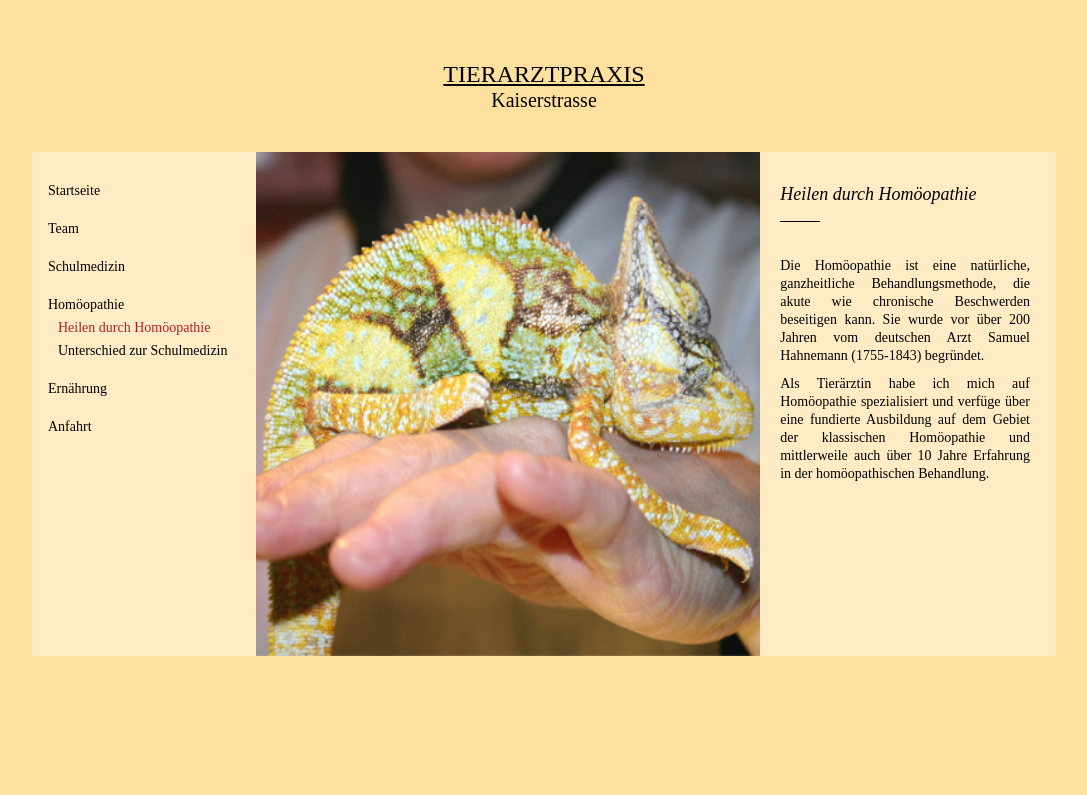
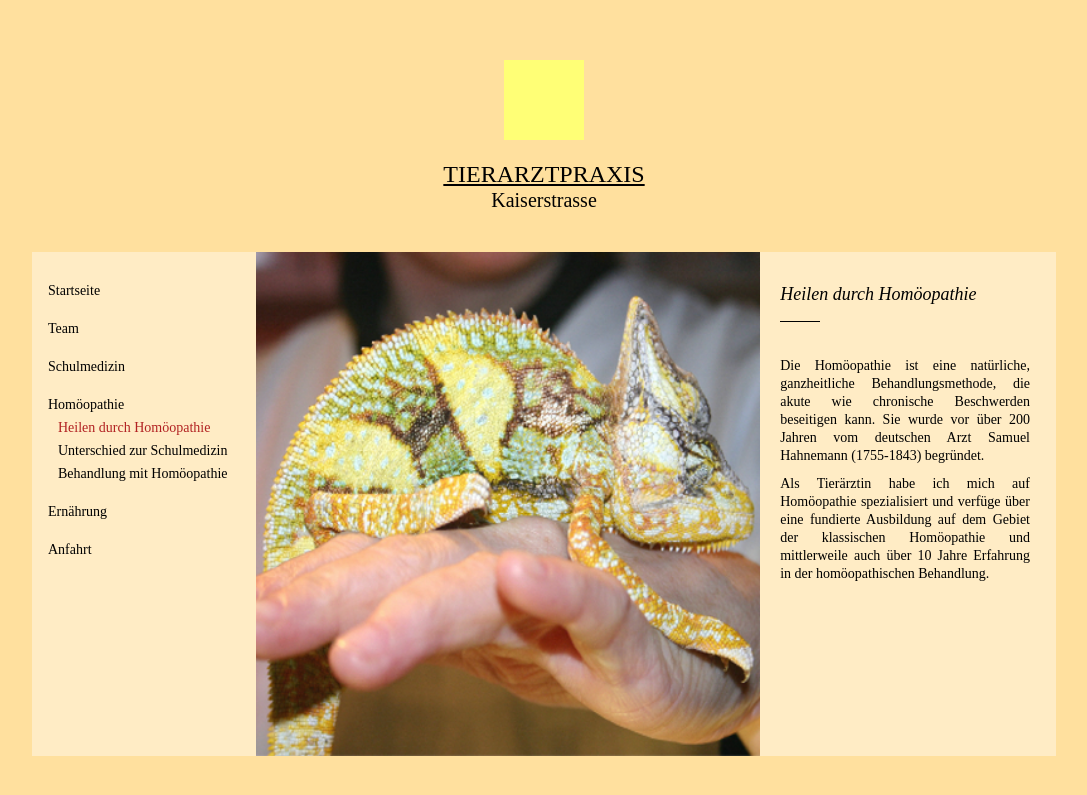
Before and after one commit to richardtraindl/tierarztpraxis-kaiserstrasse.at, a Jekyll site: the page built from homoeopathie.html, in a window 1280 px wide. Shown: the top 795 px of the page, without its empty margins (96-1183 px from the left). Built offline with Jekyll 4.4.1, drawn with Linux system fonts in a browser that asks for light colours.

Commit message:
small chenges

```diff
--- a/_includes/header.html
+++ b/_includes/header.html
@@ -1,5 +1,7 @@
 
 		<header>
+			<img src="img/logo.png">
+
 			<h1>TIERARZTPRAXIS</h1>
 
 			<p>Kaiserstrasse</p>
--- /dev/null
+++ b/_includes/homoeopathie/behandlung.html
@@ -0,0 +1,8 @@
+
+		<h2>Behandlung mit Homöopathie</h2>
+
+		<div class="spacer"><img src="img/horizontal-line.png"></div>
+
+		<p>
+			Die Dauer des Erstgespräches und Untersuchung beträgt etwa 1,5 Stunden und die der Folgegespräche etwa ½ Stunde, daher bitte ich Sie einen Termin zu vereinbaren.
+		</p>
--- a/_includes/homoeopathie/unterschied.html
+++ b/_includes/homoeopathie/unterschied.html
@@ -14,9 +14,3 @@
 			Anhand der berichteten körperlichen Beschwerden und allgemeinen Verhaltensweisen wird die passende Arznei (Einzelmittel) bestimmt.
 			Das Mittel stärkt das Immunsystem, steigert das Allgemeinbefinden und heilt die bestehenden Beschwerden.
 		</p>
-
-		<div class="small-gap"></div>
-
-		<p>
-			Die Dauer des Erstgespräches und Untersuchung beträgt etwa 1,5 Stunden und die der Folgegespräche etwa ½ Stunde, daher bitte ich Sie einen Termin zu vereinbaren.
-		</p>
--- a/_includes/navigation.html
+++ b/_includes/navigation.html
@@ -71,6 +71,12 @@
 						Unterschied zur Schulmedizin
 					</a>
 				</div>
+
+				<div class="submenu-item">
+					<a id="nav_behandlung" href="#behandlung" onclick="showSelSection('homoeopathie#behandlung')">
+						Behandlung mit Homöopathie
+					</a>
+				</div>
 		</div>
 
 		<div id="nav_ernaehrung" class="menu-item">
--- a/homoeopathie.html
+++ b/homoeopathie.html
@@ -37,4 +37,20 @@
 			</div>
 		</section>
 
+
+		<section id="behandlung" class="aktiv">
+			<div class="div-table">
+				<div class="div-row">
+					<div class="div-cell content1">
+						<figure>
+							<img src="img/dummy.jpg" alt="Globuli">
+						</figure>
+					</div>
+					<div class="div-cell content2">
+						{% include homoeopathie/behandlung.html %}
+					</div>
+				</div>
+			</div>
+		</section>
+
 	</article>
--- a/styles/desktop3.css
+++ b/styles/desktop3.css
@@ -33,10 +33,17 @@
 
 
 header {
-	padding: 40px 0px 20px 0px;
+	padding: 20px 0px 20px 0px;
 	margin: 20px 0px 20px 0px;
 	background-repeat: no-repeat;
 	width: 1024px;
+}
+
+header img {
+	width: 120px;
+  display: block;
+  margin-left: auto;
+  margin-right: auto;
 }
 
 header h1 {
```
Also changed, not shown: img/logo.png (added).
